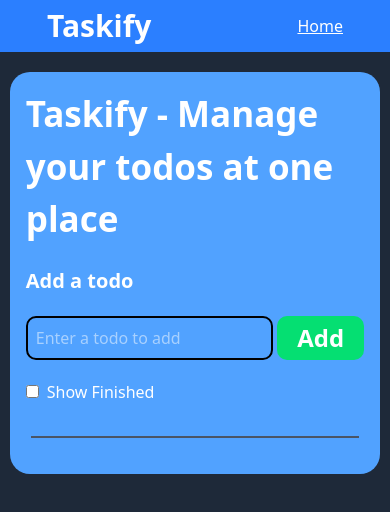
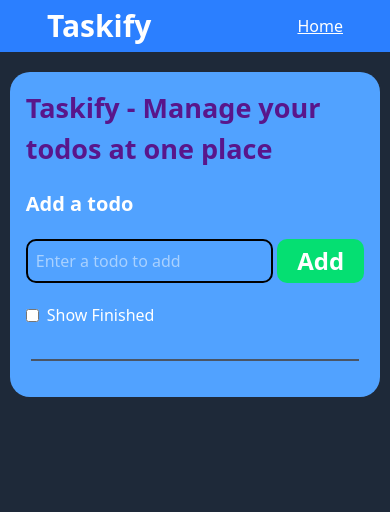
Before and after one commit to anonymous298/Todo-App-Using-React, a React (Vite) app: page / in a window 390 px wide. Shown: the top 512 px of the page. Built offline with nearby package versions, Linux system fonts and the light colour scheme.

Commit message:
responsiveness added

```diff
--- a/src/components/ToDoList.jsx
+++ b/src/components/ToDoList.jsx
@@ -15,6 +15,10 @@ function ToDoList() {
         if (newTask.trim() !== ''){
             setTasks([...Tasks, {todo : newTask, checked : false}]);
             setNewTask("");
+        }
+
+        else {
+            alert('Please Enter Something Before Adding!');
         }
     }
 
@@ -63,7 +67,7 @@ function ToDoList() {
 
     return (
         <div className='flex justify-center items-center flex-col gap-5 bg-blue-400 w-[60%] m-auto mt-5 p-8 rounded-[20px] max-sm:w-[95%] max-sm:p-4'>
-            <h2 className='text-white font-bold text-[35px]'>Taskify - Manage your todos at one place</h2>
+            <h2 className='text-purple-900 font-bold text-[35px] max-sm:text-[27px]'>Taskify - Manage your todos at one place</h2>
 
             <h3 className='text-white text-[20px] font-bold self-start'>Add a todo</h3>
             <div className= 'flex gap-1 w-[100%]'>
```
